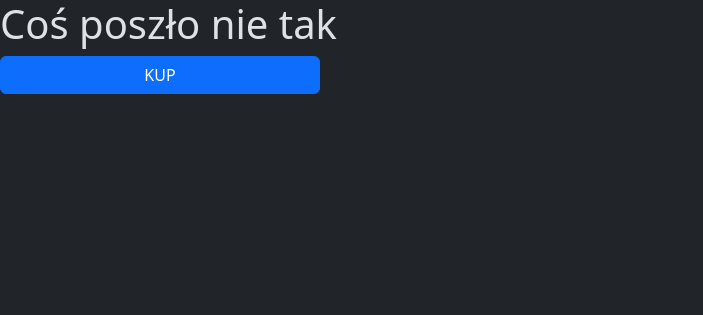
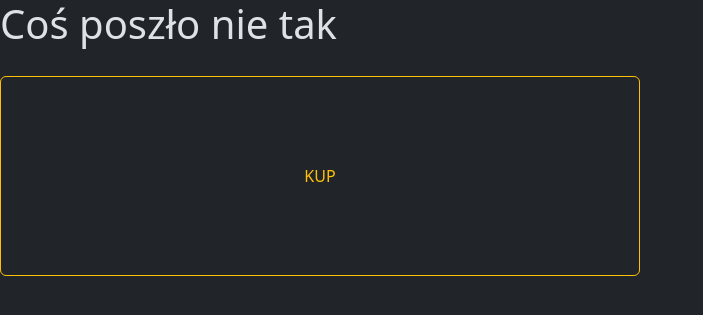
Before and after one commit to gowno2137/Patodevelopment, a PHP site: page /info.php in a window 1280 px wide. Shown: the top 315 px of the page, without its empty margins (0-703 px from the left). Run offline with PHP 8.4, Linux system fonts and the light colour scheme; data that the repository does not hold is empty.

Commit message:
Update info.php

```diff
--- a/info.php
+++ b/info.php
@@ -9,6 +9,12 @@
     <link href="https://cdn.jsdelivr.net/npm/bootstrap@5.3.3/dist/css/bootstrap.min.css" rel="stylesheet" integrity="sha384-QWTKZyjpPEjISv5WaRU9OFeRpok6YctnYmDr5pNlyT2bRjXh0JMhjY6hW+ALEwIH" crossorigin="anonymous">
 </head>
 <body>
+    <style>
+        .przycisk{
+            height:200px;
+            margin-top: 20px;
+        }
+    </style>
     <main class="d-flex align-items-center">
         <?php
             $db_id = mysqli_connect("localhost", "root", "", "patodevelopment");
@@ -55,7 +61,7 @@
         ?>
     </main>
     <form method="post">
-        <input class="btn btn-primary w-25" type="submit" value="KUP">
+        <input class="btn btn-outline-warning w-50 przycisk" type="submit" value="KUP">
     </form>
 </body>
 </html>
```
